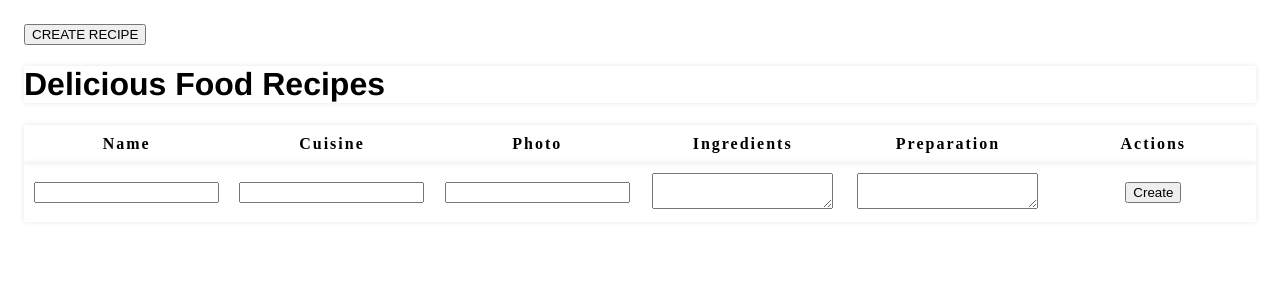
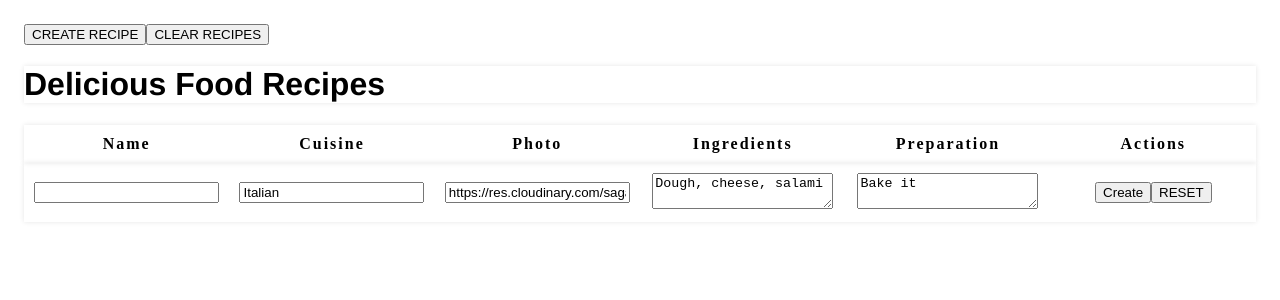
Before and after one commit to jumroon/project-recipe-app-complete, a React (Create React App) app: page / in a window 1280 px wide. Shown: the top 300 px of the page. Built offline with nearby package versions, Linux system fonts and the light colour scheme.

Commit message:
feat: add more recipe creation functionalities

```diff
--- a/src/App.js
+++ b/src/App.js
@@ -47,10 +47,12 @@ function App() {
   const [recipes, setRecipes] = useState([]);
 
   const createRecipe = (newRecipe) => setRecipes([...recipes, newRecipe]);
+  const clearRecipes = () => setRecipes([]);
 
   return (
     <div className="App">
       <button onClick={() => createRecipe(POKE_RECIPE)}>CREATE RECIPE</button>
+      <button onClick={clearRecipes}>CLEAR RECIPES</button>
       <header>
         <h1>Delicious Food Recipes</h1>
       </header>
--- a/src/RecipeCreate.js
+++ b/src/RecipeCreate.js
@@ -1,6 +1,6 @@
 import React, { useState } from "react";
 
-const PIZZA_RECIPE = {
+const INITIAL_STATE = {
   name: "Pizza",
   cuisine: "Italian",
   image:
@@ -14,33 +14,63 @@ function RecipeCreate({ createRecipe }) {
   // TODO: Add the required input and textarea form elements.
   // TODO: Add the required submit and change handlers
 
+  const [recipe, setRecipe] = useState(INITIAL_STATE);
+
+  const handleChange = ({ target }) => {
+    setRecipe({
+      ...recipe,
+      [target.name]: target.value,
+    });
+  };
+
+  const resetForm = () => setRecipe(INITIAL_STATE);
+
   return (
     <form
       name="create"
       onSubmit={(event) => {
         event.preventDefault();
-        createRecipe(PIZZA_RECIPE);
+        createRecipe(INITIAL_STATE);
       }}>
       <table>
         <tbody>
           <tr>
             <td>
-              <input name="name" />
+              <input name="name" onChange={handleChange} />
             </td>
             <td>
-              <input name="cuisine" />
+              <input
+                name="cuisine"
+                value={recipe.cuisine}
+                onChange={handleChange}
+              />
             </td>
             <td>
-              <input name="photo" />
+              <input
+                name="photo"
+                value={recipe.image}
+                onChange={handleChange}
+              />
             </td>
             <td>
-              <textarea name="ingredients" />
+              <textarea
+                name="ingredients"
+                value={recipe.ingredients}
+                onChange={handleChange}
+              />
             </td>
             <td>
-              <textarea name="preparation" />
+              <textarea
+                name="preparation"
+                value={recipe.preparation}
+                onChange={handleChange}
+              />
             </td>
             <td>
               <button type="submit">Create</button>
+              <button onClick={resetForm} type="button">
+                RESET
+              </button>
             </td>
           </tr>
         </tbody>
```
